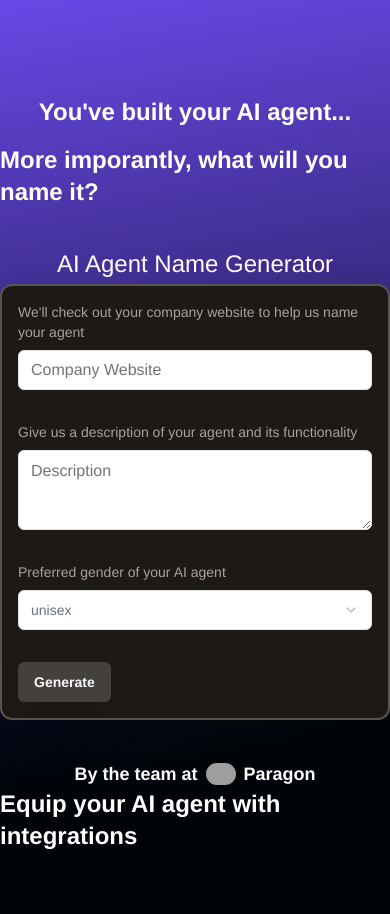
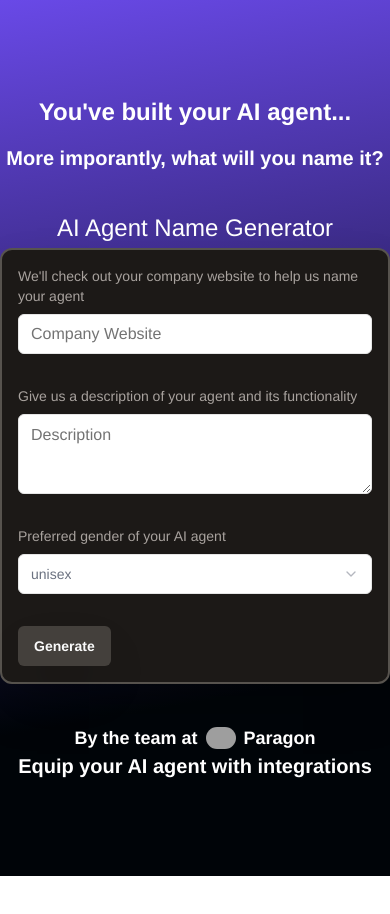
Before and after one commit to jackmuva/agent-namer, a Next.js app: page / in a window 390 px wide. Shown: the top 914 px of the page. After the commit the page ends 876 px from the top, so only its background shows below. Built offline with nearby package versions, Linux system fonts and the light colour scheme; grey boxes are pictures that could not be loaded.

Commit message:
workaround where I'll just make it smaller on mobile

```diff
--- a/src/app/page.tsx
+++ b/src/app/page.tsx
@@ -8,7 +8,7 @@ export default function Home() {
         <div className="text-2xl md:text-3xl font-semibold">
           You&apos;ve built your AI agent...
         </div>
-        <div className=" font-bold text-2xl md:text-4xl flex justify-center items-center">
+        <div className=" font-bold text-xl md:text-4xl flex items-center justify-center">
           More imporantly, what will you name it?
         </div>
       </div>
@@ -34,7 +34,7 @@ export default function Home() {
           />
           <span>Paragon</span>
         </div>
-        <div className="text-2xl font-bold flex justify-center items-center">
+        <div className="text-xl font-bold flex justify-center items-center">
           Equip your AI agent with integrations
         </div>
       </a>
```
